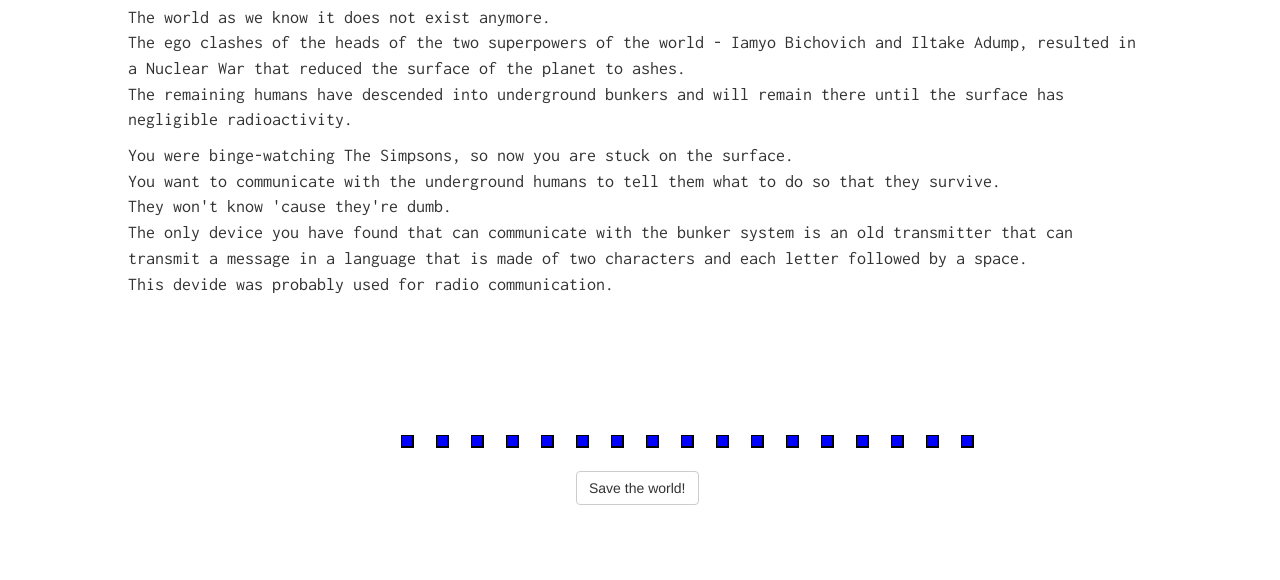
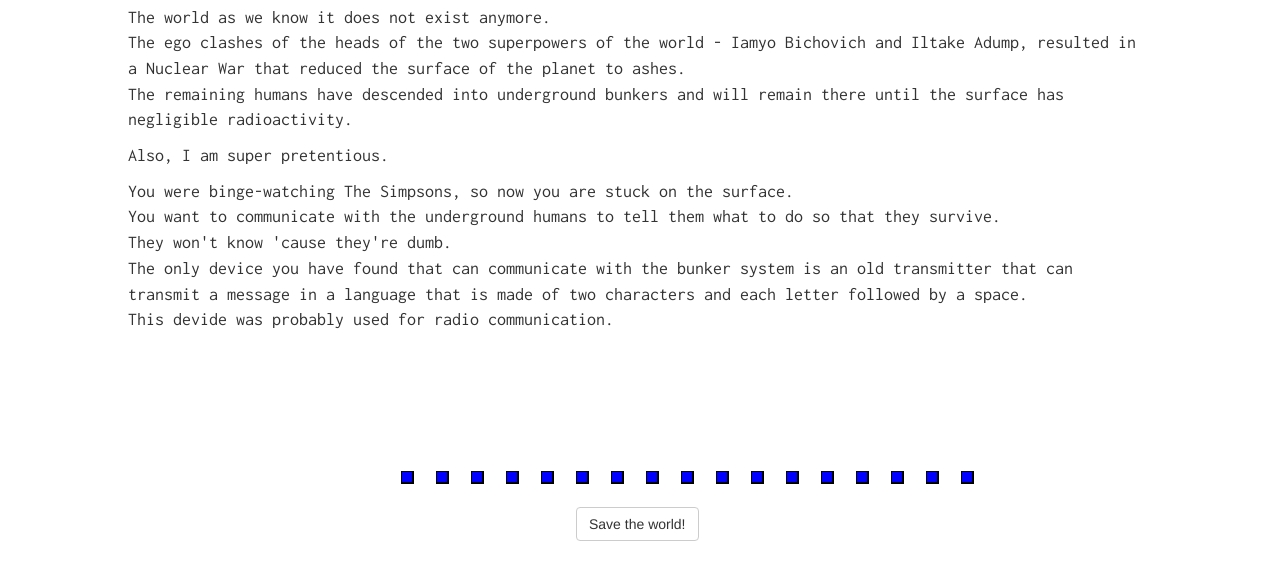
Before and after one commit to ttanay/DreamSequence, a plain HTML site: page index.html in a window 1280 px wide. Shown: the part 134-714 px from the top of the page. Drawn offline with nearby package versions, Linux system fonts and the light colour scheme.

Commit message:
Update index.html

```diff
--- a/index.html
+++ b/index.html
@@ -26,6 +26,9 @@
 	<div class="prob">
 		<p>
 			The world as we know it does not exist anymore.<br> The ego clashes of the heads of the two superpowers of the world - Iamyo Bichovich and Iltake Adump, resulted in a Nuclear War that reduced the surface of the planet to ashes.<br> The remaining humans have descended into underground bunkers and will remain there until the surface has negligible radioactivity.<br>
+		</p>
+		<p>
+			Also, I am super pretentious.
 		</p>
 		<p>
 			You were binge-watching The Simpsons, so now you are stuck on the surface. <br>You want to communicate with the underground humans to tell them what to do so that they survive.<br> They won't know 'cause they're dumb.<br> The only device you have found that can communicate with the bunker system is an old transmitter that can transmit a message in a language that is made of two characters and each letter followed by a space.<br> This devide was probably used for radio communication.<br>
```
